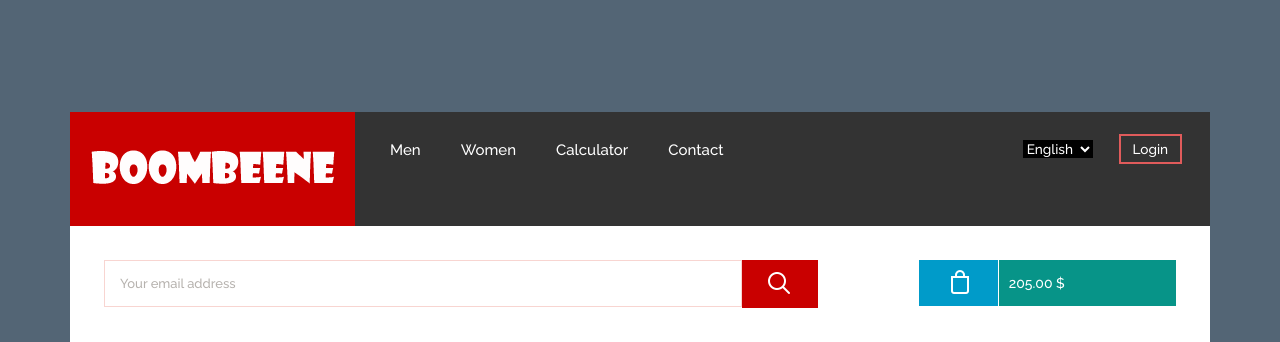
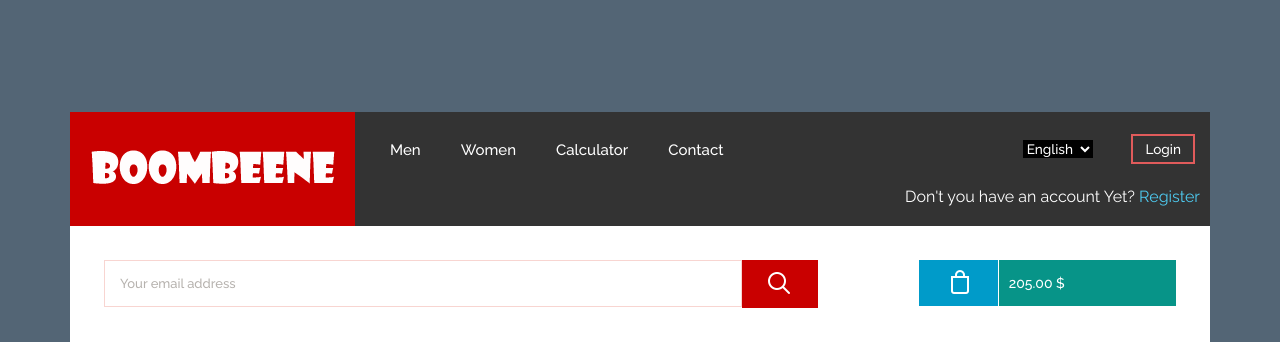
Before and after one commit to genuinescope/boombeene, a CodeIgniter app: page /boombeene/index.php/login/index in a window 1280 px wide. Shown: the top 342 px of the page. Run offline with CodeIgniter, Linux system fonts and the light colour scheme.

Commit message:
initial state

```diff
--- a/application/config/autoload.php
+++ b/application/config/autoload.php
@@ -64,7 +64,7 @@ $autoload['libraries'] = array('database', 'session', 'xmlrpc');
 |	$autoload['helper'] = array('url', 'file');
 */
 
-$autoload['helper'] = array();
+$autoload['helper'] = array('url', 'file');
 
 
 /*
@@ -96,7 +96,7 @@ $autoload['config'] = array();
 |
 */
 
-$autoload['language'] = array();
+$autoload['language'] = array("common");
 
 
 /*
--- a/application/config/database.php
+++ b/application/config/database.php
@@ -49,9 +49,9 @@ $active_group = 'default';
 $active_record = TRUE;
 
 $db['default']['hostname'] = 'localhost';
-$db['default']['username'] = '';
+$db['default']['username'] = 'root';
 $db['default']['password'] = '';
-$db['default']['database'] = '';
+$db['default']['database'] = 'boombeene';
 $db['default']['dbdriver'] = 'mysql';
 $db['default']['dbprefix'] = '';
 $db['default']['pconnect'] = TRUE;
--- a/application/controllers/login.php
+++ b/application/controllers/login.php
@@ -20,12 +20,11 @@ class Login extends CI_Controller {
     public function check_login() {
         $checkuser = $this->model_login->check_user($this->input->post("username"), $this->input->post("password"));
         if ($checkuser == "1") {
-            redirect($this->config->item("base_url") . "admin/home/slider");
+            redirect($this->config->item("base_url") . "my_account/new_order");
         }
         if ($checkuser == "0") {
-            $msg = '<div class="alert alert-danger"> Invalid Login </div>';
-            $this->session->set_flashdata('msg', $msg);
-            redirect($this->config->item("base_url") . "admin/login");
+            $this->session->set_flashdata('msg', $this->lang->line('invalid_user_login'));
+            redirect($this->config->item("base_url") . "login");
         }
     }
 
@@ -37,7 +36,7 @@ class Login extends CI_Controller {
         $this->session->unset_userdata('loggedin');
         $this->session->unset_userdata('admin');
         $this->session->sess_destroy();
-        redirect($this->config->item("base_url") . "admin/login");
+        redirect($this->config->item("base_url") . "login");
     }
 
 }
--- /dev/null
+++ b/application/language/english/common_lang.php
@@ -0,0 +1,2 @@
+<?php
+$lang['invalid_user_login'] = '<div class="alert alert-danger"> Invalid Login </div>';
--- a/application/models/model_login.php
+++ b/application/models/model_login.php
@@ -7,12 +7,11 @@ class model_login extends CI_Model {
     }
 
     function check_user($username, $password) {
-        $sql3 = "select * from users where email='" . $username . "' and password=md5('" . $password . "') and usertype='3' and active='1'";
+        $sql3 = "select * from users where email='" . $username . "' and pwd=md5('" . $password . "') and active='1'";
         $result = mysql_query($sql3);
         if (mysql_num_rows($result) > 0) {
             $row = mysql_fetch_assoc($result);
             $this->session->set_userdata("loggedin", "1");
-            $this->session->set_userdata("admin", "1");
             $this->session->set_userdata("userid", $row["id"]);
             return "1";
         } else {
--- a/application/views/header.php
+++ b/application/views/header.php
@@ -172,14 +172,17 @@ License URL: http://creativecommons.org/licenses/by/3.0/
                             <div class="clearfix"></div>
                         </div>
                         <div class="register-info">
-                            <ul>
-                                <li><a href="<?php echo $this->config->item("base_url"); ?>login">Login</a></li>
+                            <ul style="float: right;">
+                                <li>
+                                    <a href="<?php echo $this->config->item("base_url"); ?>login">Login</a>
+                                </li>
+
                                 <!--<li><a href="login.html">Register</a></li>-->
                             </ul>
 
                         </div>
                         <div class="clearfix"> </div>
-                    </div>
+                    </div><span class='register_text'>Don't you have an account Yet? <a>Register</a></span>
                     <div class="clearfix"> </div>
                 </div>
                 <div class="header_bootm">
--- a/application/views/login.php
+++ b/application/views/login.php
@@ -22,13 +22,13 @@ $this->load->view('header');
                     <div class="form-group">
                         <label class="control-label col-sm-2" for="email">Email:</label>
                         <div class="col-sm-10">
-                            <input type="text" class="form-control" id="email" placeholder="Enter email">
+                            <input type="text" class="form-control" id="email" placeholder="Enter email" name='username'>
                         </div>
                     </div>
                     <div class="form-group">
                         <label class="control-label col-sm-2" for="pwd">Password:</label>
                         <div class="col-sm-10">
-                            <input type="password" class="form-control" id="pwd" placeholder="Enter password">
+                            <input type="password" class="form-control" id="pwd" placeholder="Enter password" name='password'>
                         </div>
                     </div>
                     <div class="form-group">
--- a/css/style.css
+++ b/css/style.css
@@ -164,6 +164,20 @@ ul.bag li.bag_right p{
     margin:0;
     list-style:none;
 }
+.register_text{
+    color:#fff;
+    float:right;
+    padding: 0 10px 3px 5px;
+}
+.register_text a {
+    cursor: pointer;
+    color:#4ecbf1;
+    text-decoration: none;
+}
+.register_text a:hover {
+    text-decoration: underline;
+}
+
 .register-info ul li a {
     border: 2px solid #e05b5b;
     color: #fff;
```
Also changed, not shown: dbsql.sql (added, +13 -0 lines).
